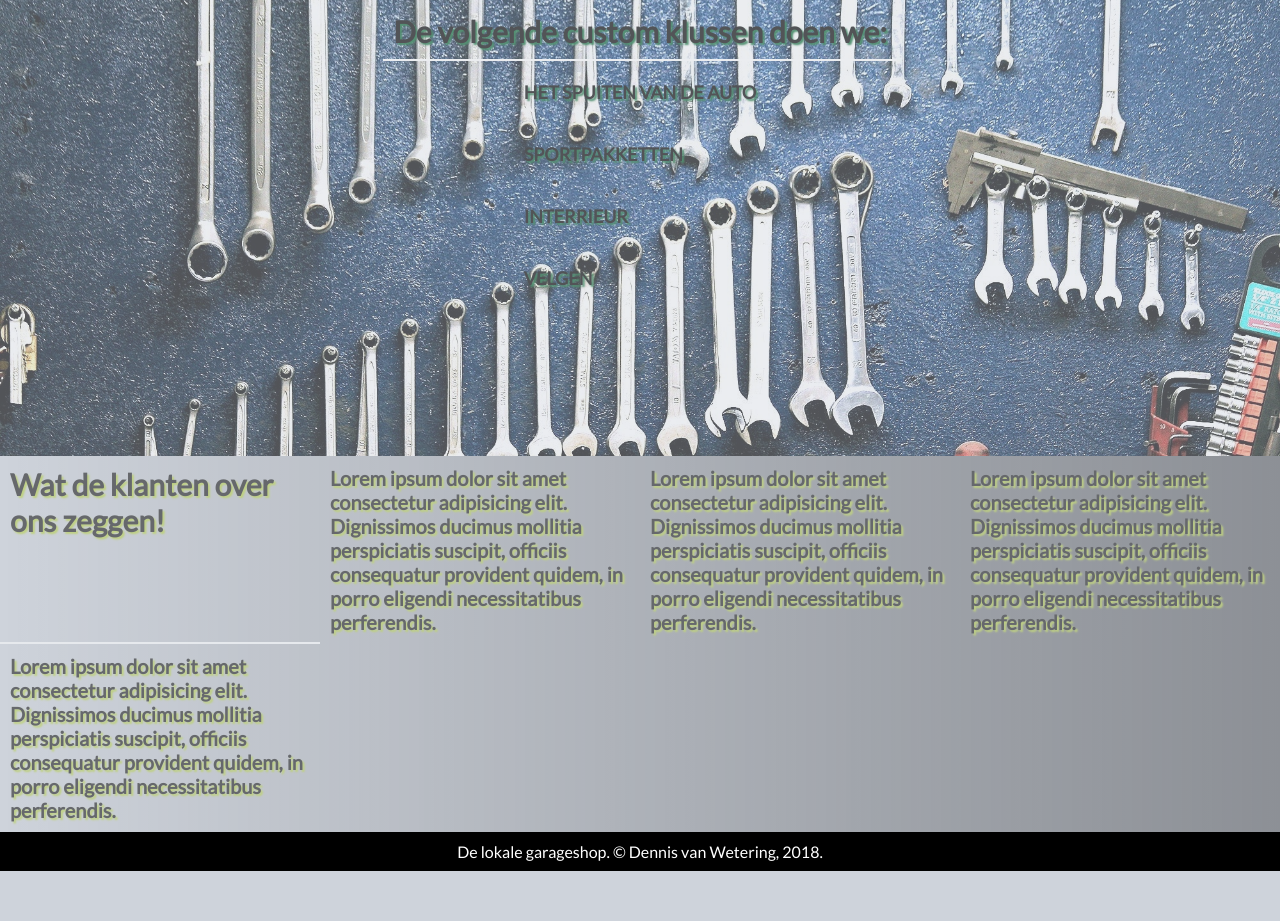
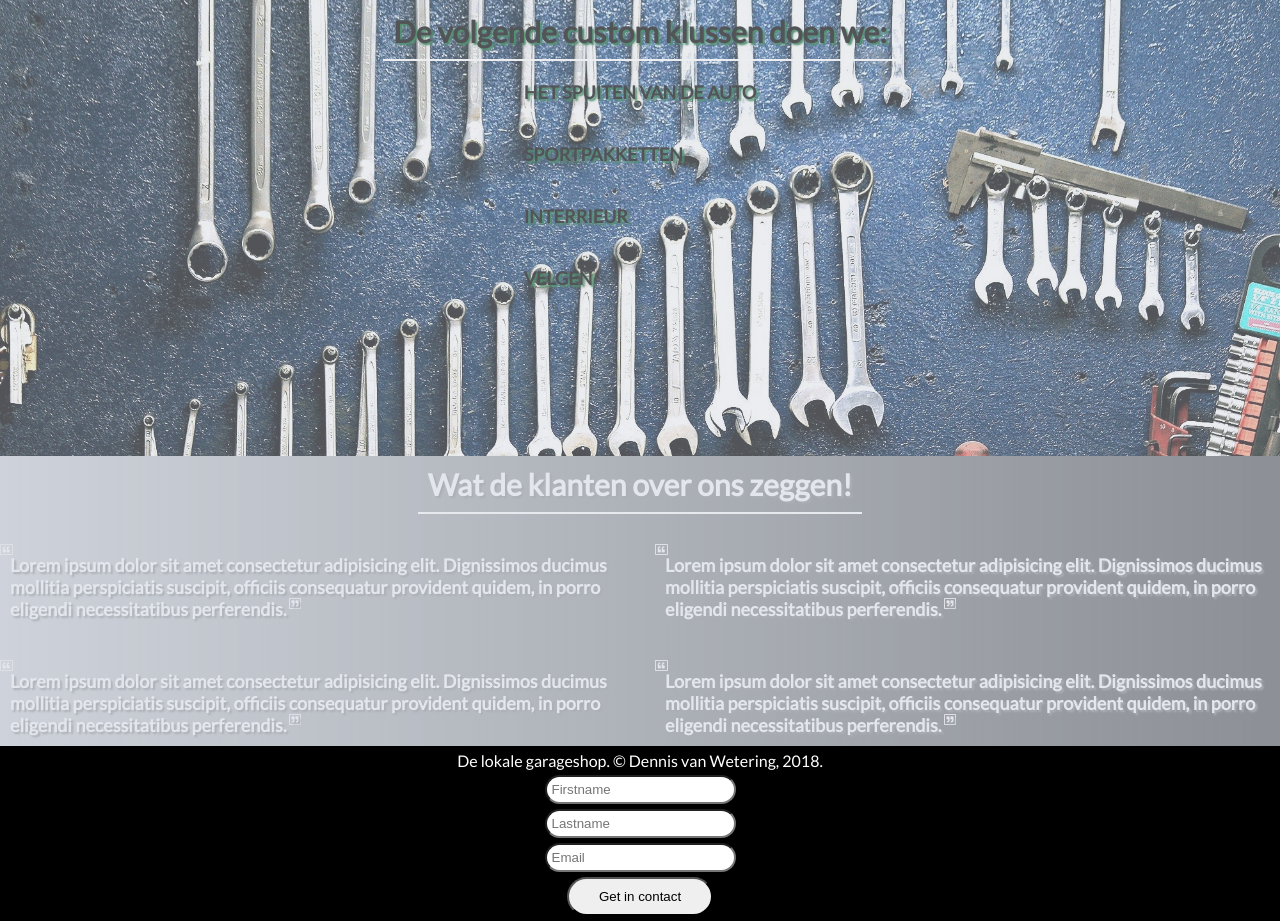
Before and after one commit to Dennisvw75/Project-garagesite, a plain HTML site: page index.html in a window 1280 px wide. Shown: the part 1393-2314 px from the top of the page. Before the commit the page ends 2264 px from the top, so only its background shows below. Drawn offline with Linux system fonts and the light colour scheme.

Commit message:
Finished this little Flexbox and Grid project.

```diff
--- a/index.html
+++ b/index.html
@@ -8,6 +8,8 @@
   <title>De Locale Garageshop</title>
   <link href="https://fonts.googleapis.com/css?family=Lato" rel="stylesheet">
   <link rel="stylesheet" href="style.css">
+  <link rel="stylesheet" href="https://use.fontawesome.com/releases/v5.0.13/css/all.css" integrity="sha384-DNOHZ68U8hZfKXOrtjWvjxusGo9WQnrNx2sqG0tfsghAvtVlRW3tvkXWZh58N9jp"
+    crossorigin="anonymous">
 </head>
 
 <body>
@@ -70,38 +72,50 @@
     </ul>
   </section>
 
-  <!-- TODO: De titel moet in het midden staan -->
-
   <section class="over-ons">
     <h3 class="over-ons__titel">Wat de klanten over ons zeggen!</h3>
     <div>
+      <i class="fas fa-quote-left fa-pull-left fa-border"></i>
       <blockquote class="over-ons__quote">
         Lorem ipsum dolor sit amet consectetur adipisicing elit. Dignissimos ducimus mollitia perspiciatis suscipit, officiis consequatur
         provident quidem, in porro eligendi necessitatibus perferendis.
+        <i class="fas fa-quote-right fa-pull-right fa-border"></i>
       </blockquote>
     </div>
     <div>
+      <i class="fas fa-quote-left fa-pull-left fa-border"></i>
       <blockquote class="over-ons__quote">
         Lorem ipsum dolor sit amet consectetur adipisicing elit. Dignissimos ducimus mollitia perspiciatis suscipit, officiis consequatur
         provident quidem, in porro eligendi necessitatibus perferendis.
+        <i class="fas fa-quote-right fa-pull-right fa-border"></i>
       </blockquote>
     </div>
     <div>
+      <i class="fas fa-quote-left fa-pull-left fa-border"></i>
       <blockquote class="over-ons__quote">
         Lorem ipsum dolor sit amet consectetur adipisicing elit. Dignissimos ducimus mollitia perspiciatis suscipit, officiis consequatur
         provident quidem, in porro eligendi necessitatibus perferendis.
+        <i class="fas fa-quote-right fa-pull-right fa-border"></i>
       </blockquote>
     </div>
     <div>
+      <i class="fas fa-quote-left fa-pull-left fa-border"></i>
       <blockquote class="over-ons__quote">
         Lorem ipsum dolor sit amet consectetur adipisicing elit. Dignissimos ducimus mollitia perspiciatis suscipit, officiis consequatur
         provident quidem, in porro eligendi necessitatibus perferendis.
+        <i class="fas fa-quote-right fa-pull-right fa-border"></i>
       </blockquote>
     </div>
   </section>
 
   <footer class="main-footer">
     <p>De lokale garageshop. &copy; Dennis van Wetering, 2018.</p>
+    <form class="main-footer__form">
+      <input class="main-footer__input" type="text" name="Name" placeholder="Firstname">
+      <input class="main-footer__input" type="text" name="Name" placeholder="Lastname">
+      <input class="main-footer__input" type="email" name="Email" placeholder="Email">
+    </form>
+    <button class="main-footer__btn" type="submit">Get in contact</button>
   </footer>
 
   <script src="main.js"></script>
--- a/main.js
+++ b/main.js
@@ -1,8 +1,8 @@
-const hover = document.querySelectorAll('.main-nav__link');
+// const hover = document.querySelectorAll('.main-nav__link');
 
-hover.addEventListener("mouseover", function (e) {
-  e.target.style.color = 'yellow';
-});
-setTimeout(function () {
-  event.target.style.color = '';
-}, 500);
+// hover.addEventListener("mouseover", function (e) {
+//   e.target.style.color = 'yellow';
+// });
+// setTimeout(function () {
+//   event.target.style.color = '';
+// }, 500);
--- a/style.css
+++ b/style.css
@@ -179,30 +179,72 @@ body {
 .over-ons {
   background: linear-gradient(to right, rgba(153, 157, 163, 0), rgba(75, 77, 81, 1));
   opacity: 0.5;
+  position: relative;
   display: grid;
-  grid-template-columns: repeat(4, 1fr);
+  grid-template-columns: repeat(2, 1fr);
+  /* grid-template-rows: repeat(1, 1fr); */
+  /* justify-content: center; */
+  grid-gap: 30px;
 }
 
 .over-ons__titel {
-  color: black;
+  color: #f9fbff;
   border-bottom: 2px solid #fff;
-  text-shadow: 2px 2px 2px #b0ce2b;
+  text-shadow: 2px 2px 2px #8a8c91;
   padding: 10px;
   font-weight: bolder;
   font-size: 30px;
+  grid-column: 1 / -1;
+  align-self: center;
+  justify-self: center;
 }
 
 .over-ons__quote {
-  color: black;
-  text-shadow: 2px 2px 2px #b0ce2b;
+  color: #f9fbff;
+  text-shadow: 2px 2px 2px #8a8c91;
   padding: 10px;
   font-weight: bolder;
-  font-size: 20px;
+  font-size: 18px;
+  grid-row: 2;
+}
+
+.fas {
+  font-size: 7px;
+  position: absolute;
+  color: #f9fbff;
+  /* top: 0;
+  left: 0; */
 }
 
 .main-footer {
   background-color: black;
   color: #fff;
+  padding: 5px;
+  /* text-align: center; */
+  display: grid;
+  grid-template-rows: repeat(1, 1fr);
+  justify-content: center;
+}
+
+.main-footer__form {
+  align-self: center;
+  justify-self: center;
+}
+
+.main-footer__input {
+  display: block;
+  padding: 5px;
+  margin: 5px 0;
+  border-radius: 30px;
+  align-self: center;
+  justify-self: center;
+}
+
+.main-footer__btn {
+  display: block;
+  width: 40%;
   padding: 10px;
-  text-align: center;
+  border-radius: 30px;
+  align-self: center;
+  justify-self: center;
 }
```
